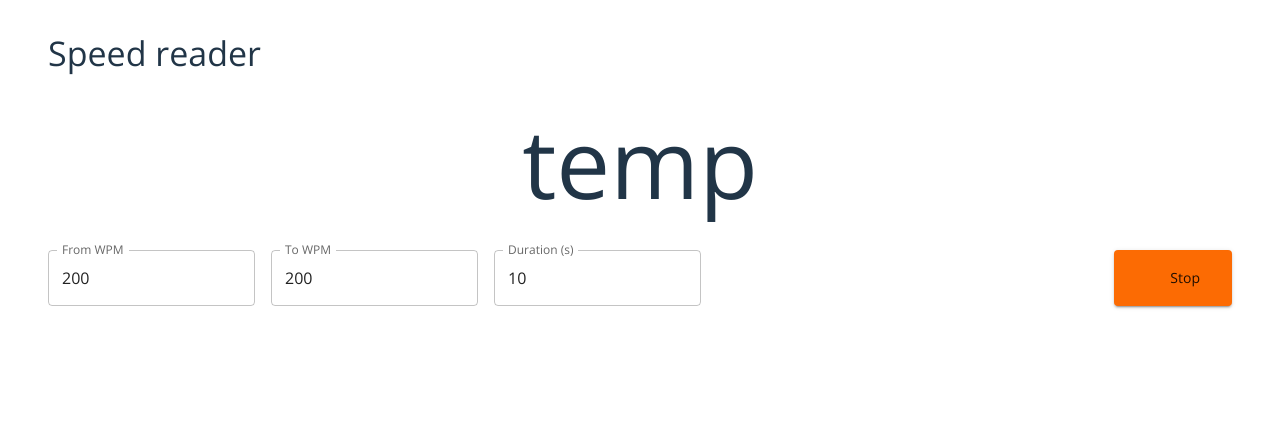
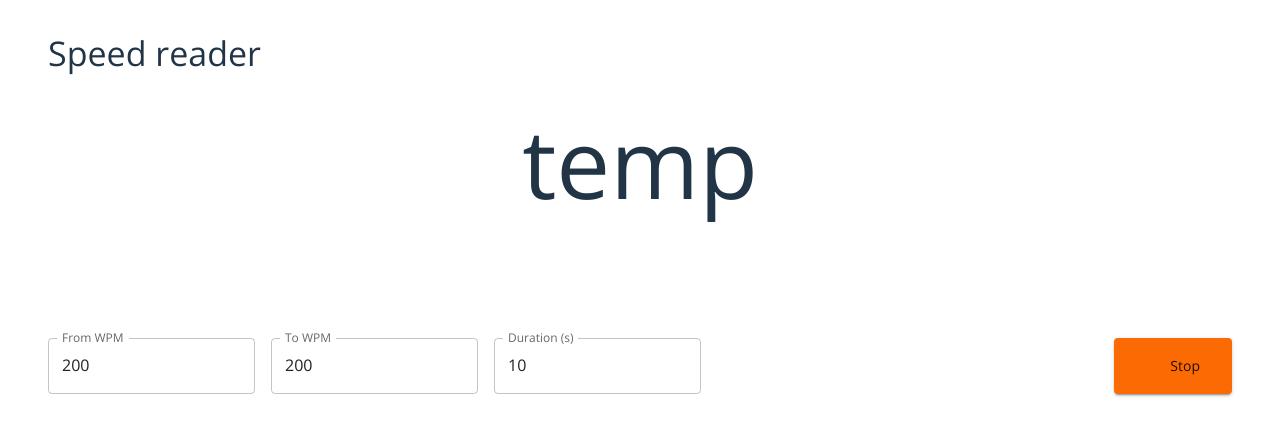
Before and after one commit to BernardMoy/reader, a React (Vite) app: page / in a window 1280 px wide. Both pictures are taken after a click on the button "Start". Shown: the top 436 px of the page. Built offline with nearby package versions, Linux system fonts and the light colour scheme; some icons are missing.

Commit message:
min textfield height consistent with the large text

```diff
--- a/src/Content.tsx
+++ b/src/Content.tsx
@@ -18,6 +18,7 @@ export default function Content({ text, setText }: Props) {
   const [duration, setDuration] = useState<number>(10);
 
   // store the current word to be displayed, or none if there aren't any
+  // if current word is none, then it is not in a displaying state
   const [currentWord, setCurrentWord] = useState<String | null>(null);
 
   return (
@@ -51,7 +52,11 @@ export default function Content({ text, setText }: Props) {
 
       {/* The box for displaying large text */}
       {currentWord !== null && (
-        <Typography variant="h1" align="center">
+        <Typography
+          variant="h1"
+          align="center"
+          minHeight={MIN_TEXTFIELD_HEIGHT}
+        >
           {currentWord}
         </Typography>
       )}
@@ -121,7 +126,9 @@ export default function Content({ text, setText }: Props) {
             color="secondary"
             startIcon={<StopCircleIcon />}
             variant="contained"
-            onClick={() => {}}
+            onClick={() => {
+              setCurrentWord(null);
+            }}
           />
         )}
       </Box>
```
